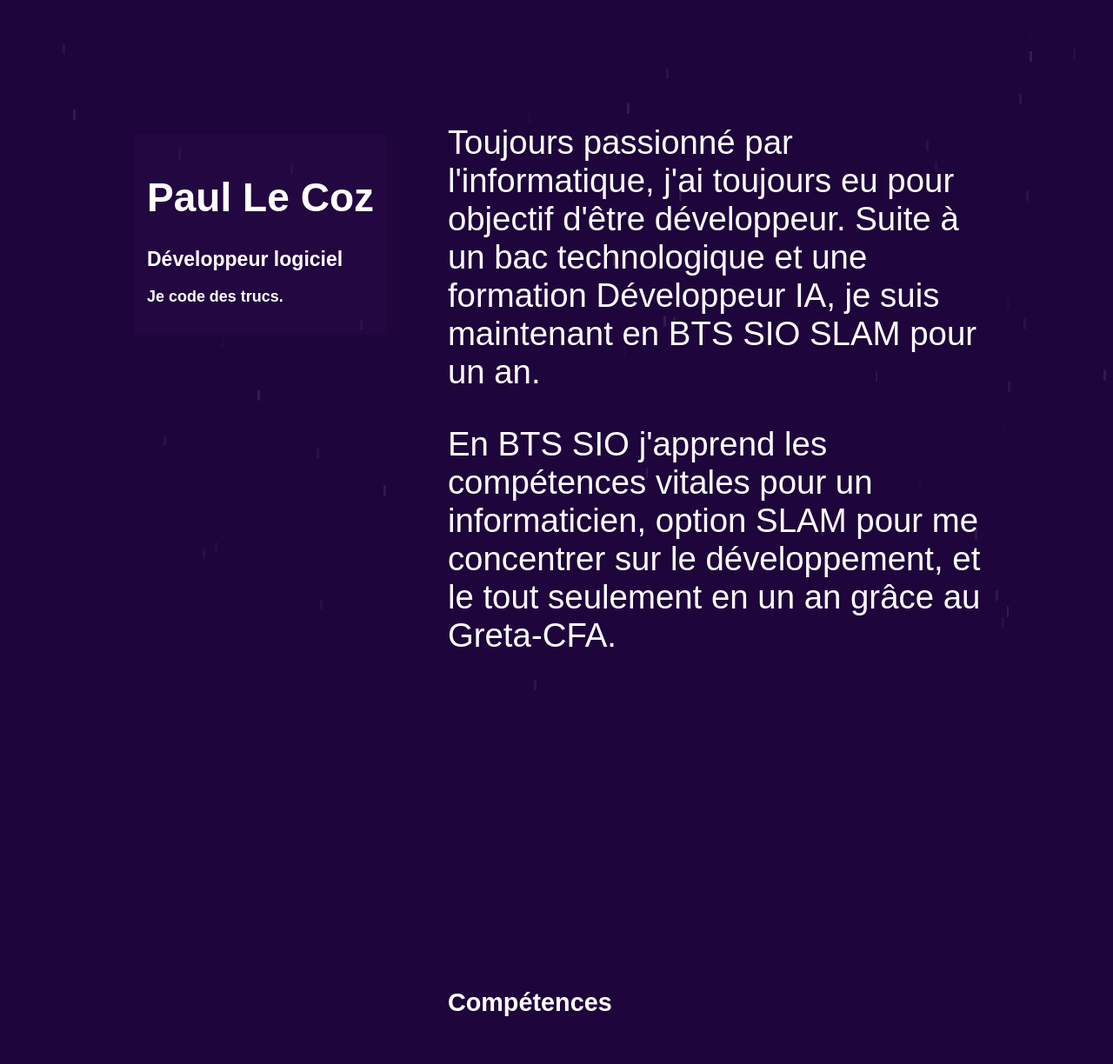
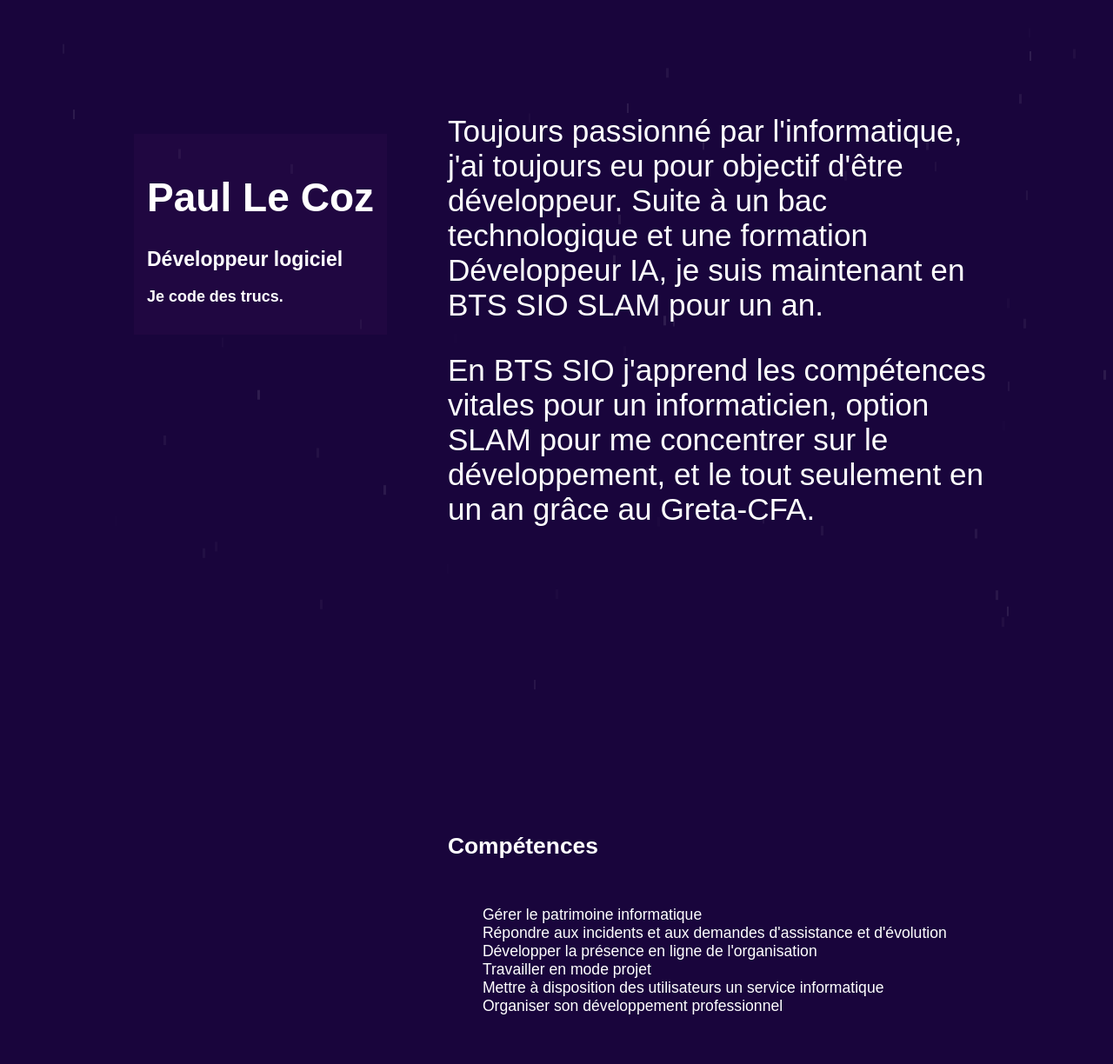
Before and after one commit to PaulPierreLC/PaulPierreLC.github.io, a plain HTML site: page index.html in a window 1280 px wide. Shown: the top 1224 px of the page at 87% size. Drawn offline with Linux system fonts and the light colour scheme; a web font is replaced by a local one.

Commit message:
final push

```diff
--- a/css/style.css
+++ b/css/style.css
@@ -2,8 +2,8 @@
 
 body {
     color:white;
-    font-size: 1.2rem;
-    background-color:rgb(30, 5, 60);
+    font-size: 1.1rem;
+    background-color:rgb(25, 5, 60);
     display: flex;
     flex-direction: column;
     margin-bottom: 10em;
@@ -18,6 +18,7 @@ body {
 
 main {
     margin-top: 5em;
+    margin-bottom: 5em;
 }
 
 .bloc {
@@ -88,6 +89,10 @@ main ul {
     margin-bottom: 30px;
 }
 
+main ul li {
+    gap:1em;
+}
+
 /****** Spacing & Font Size ******/
 
 main section {
@@ -141,8 +146,6 @@ footer {
 :root { font-family: InterVariable, sans-serif; }
 }
 
-
-
 /****** Rain ******/
 
 .rain-container {
```
